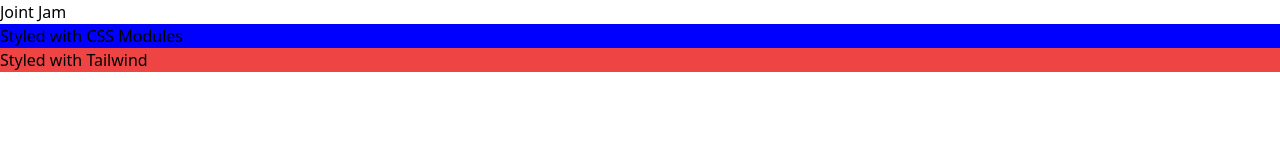
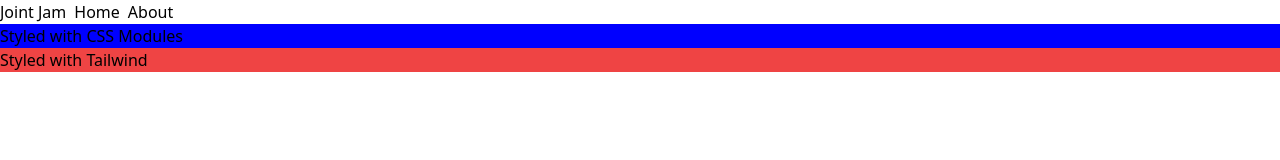
Before and after one commit to Joint-Jam/joint-jam.github.io, a React (Vite) app: page / in a window 1280 px wide. Shown: the top 160 px of the page. Built offline with nearby package versions, Linux system fonts and the light colour scheme; what tailwindcss-debug-screens would draw is missing.

Commit message:
Add links to navbar

```diff
--- a/src/components/Layout.tsx
+++ b/src/components/Layout.tsx
@@ -1,10 +1,13 @@
-import { Outlet } from "react-router-dom";
+import { PageUrls } from "@website/data/PageUrls.ts";
+import { Link, Outlet } from "react-router-dom";
 
 export const Layout = () => {
   return (
     <div>
-      <header>
-        Joint Jam
+      <header className={"flex flex-row space-x-2"}>
+        <p>Joint Jam</p>
+        <Link to={PageUrls.home()}>Home</Link>
+        <Link to={PageUrls.about()}>About</Link>
       </header>
       <main>
         <Outlet/>
--- /dev/null
+++ b/src/data/PageUrls.ts
@@ -0,0 +1,5 @@
+// Always use functions for consistency. Some urls may have parameters.
+export const PageUrls = {
+  home: () => "/",
+  about: () => "about",
+}
```
Also changed, not shown: 1 other file (tests, documents, lock files or other folders).
